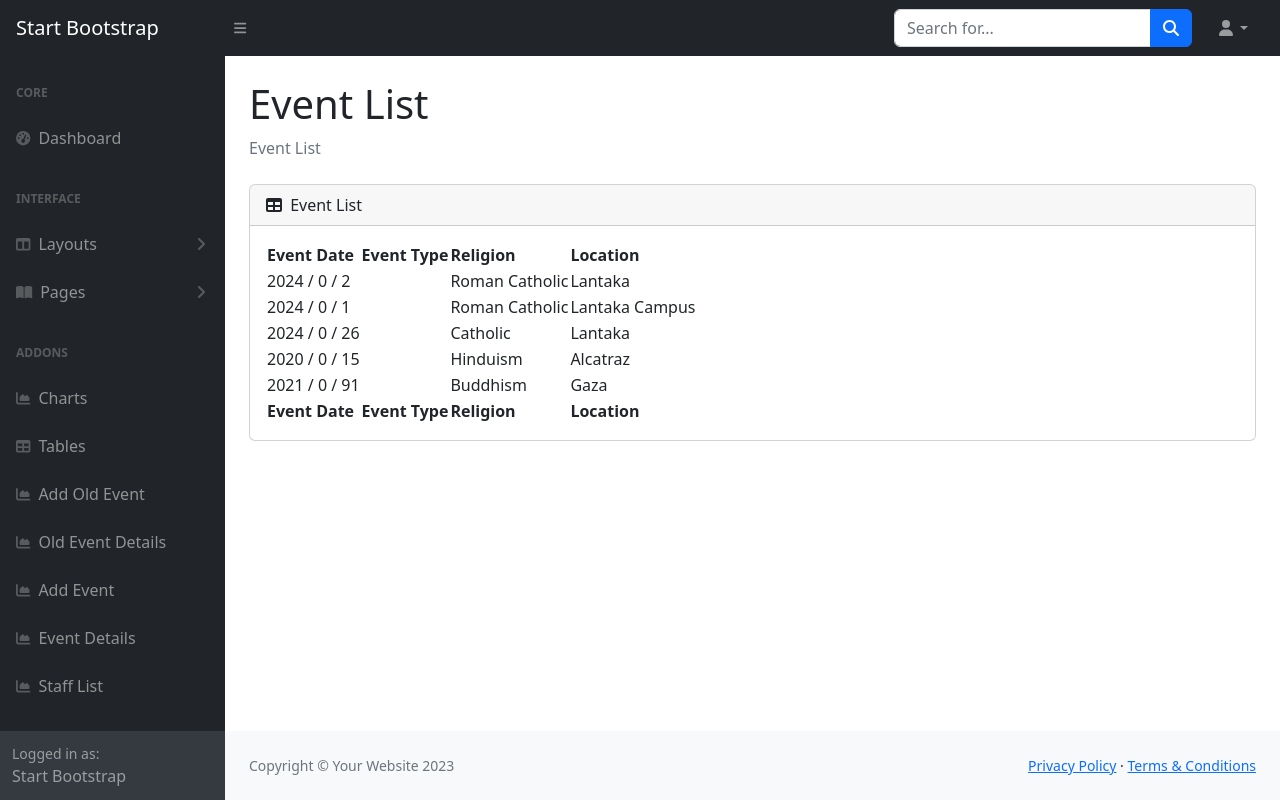
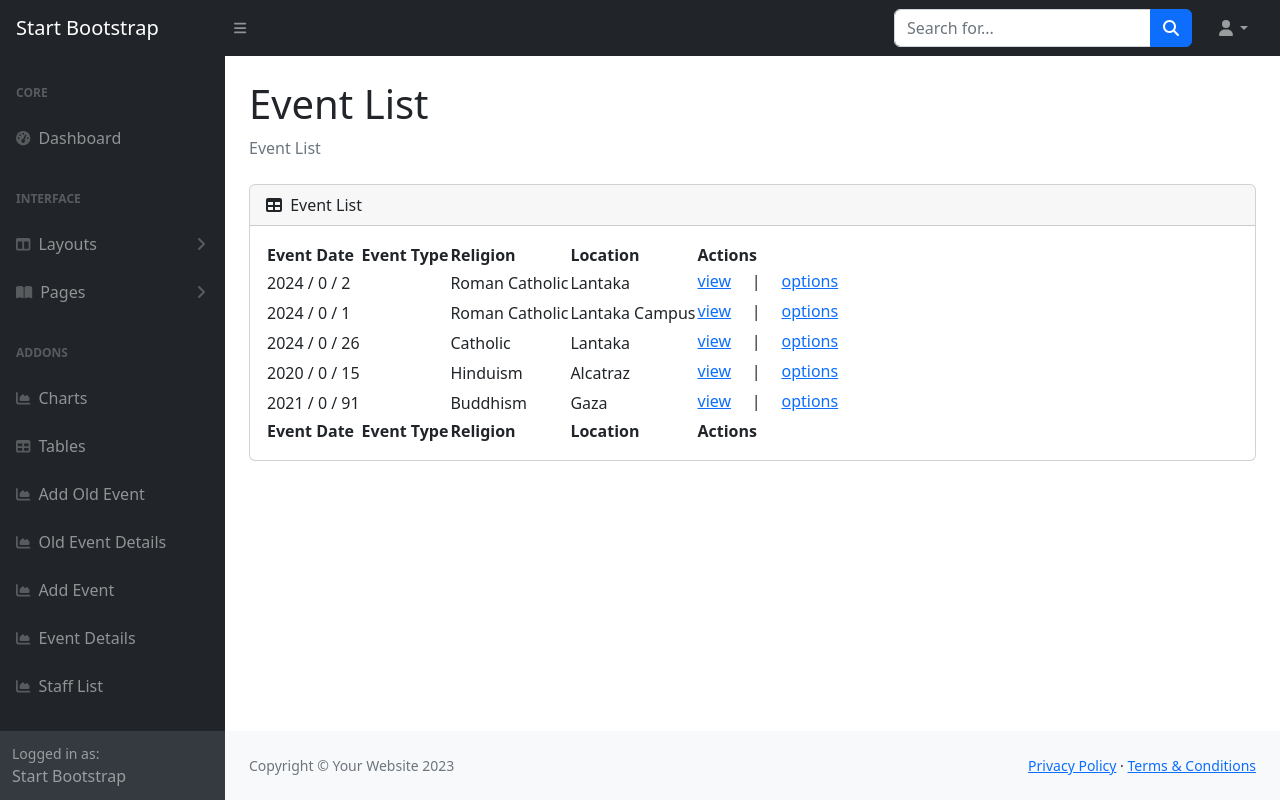
Before and after one commit to ayarchvs/Campus-Ministry-Evaluation-System, a PHP site: page /main-page.php in a window 1280 px wide. Run offline with PHP 8.4, Linux system fonts and the light colour scheme; data comes from the database, SQL or seed files in the repository; data that the repository does not hold is empty; some libraries are stand-ins or nearby versions.

Commit message:
Update Main page/ Eventlist: Added view and options links

```diff
--- a/Campus Ministry Website/website/framework ver/bootstrap/main-page.php
+++ b/Campus Ministry Website/website/framework ver/bootstrap/main-page.php
@@ -48,11 +48,12 @@
                             <div class="card-body">
                                 <table id="datatablesSimple">
                                     <thead>
-                                        <tr>
+
                                             <th>Event Date</th>
                                             <th>Event Type</th>
                                             <th>Religion</th>
                                             <th>Location</th>
+                                            <th >Actions</th>
                                         </tr>
                                     </thead>
                                     <tfoot>
@@ -61,6 +62,7 @@
                                             <th>Event Type</th>
                                             <th>Religion</th>
                                             <th>Location</th>
+                                            <th>Actions</th>
                                         </tr>
                                     </tfoot>
                                     <tbody>
@@ -74,6 +76,13 @@
                                                      echo "<td>". $row['E_Type']. "</td>";
                                                      echo "<td>". $row['E_Religion']. "</td>";
                                                      echo "<td>". $row['E_Location']. "</td>";
+                                                     echo "<td>
+                                                                <p class=\"mb-1 text-center \">
+                                                                    <a href=\"\">view</a>
+                                                                    <span>&nbsp &nbsp | &nbsp &nbsp </span>
+                                                                    <a href=\"\">options</a>
+                                                                </p>
+                                                            </td>";
                                                      echo "</tr>";
                                                 }
                                             } else {
```
Also changed, not shown: Campus Ministry Website/website/framework ver/bootstrap/css/styles.css.
